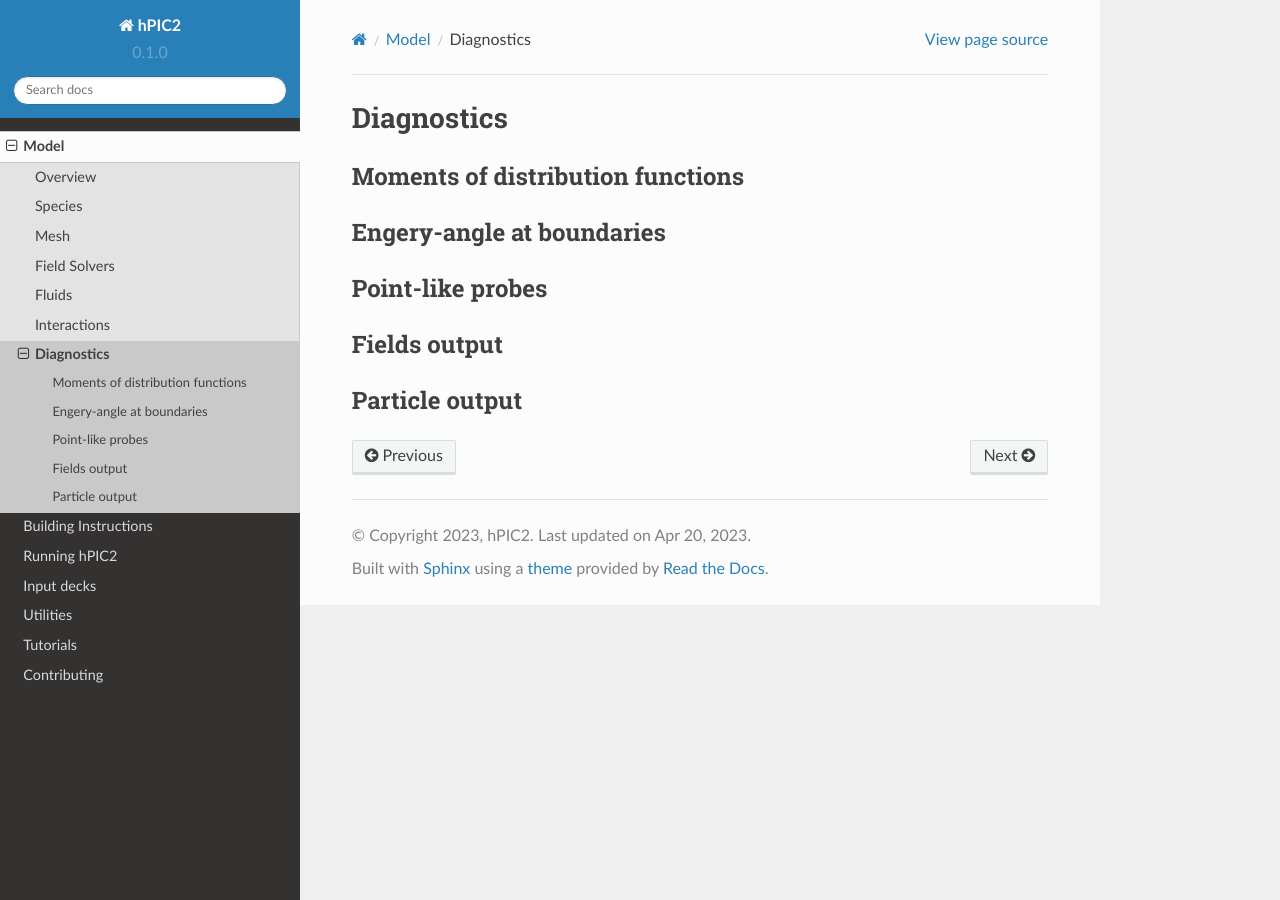
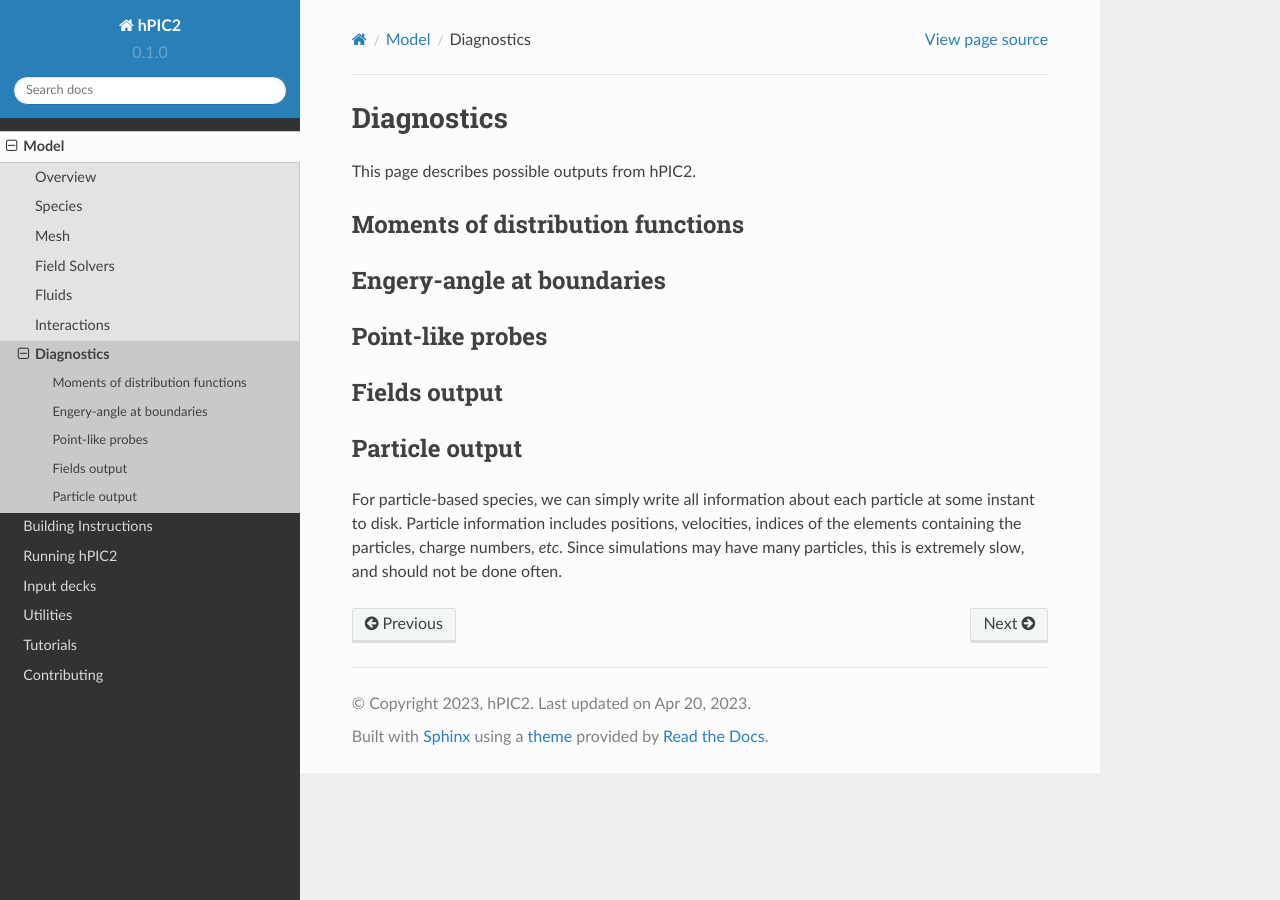
Before and after one commit to lcpp-org/hpic2doc, a Sphinx documentation site: the page built from docs/source/diagnostics.rst, in a window 1280 px wide. Built offline with Sphinx 7.4.7 and the Read the Docs theme 2.0.0, drawn with Linux system fonts in a browser that asks for light colours.

Commit message:
Talk about particle dumps

```diff
--- a/docs/source/diagnostics.rst
+++ b/docs/source/diagnostics.rst
@@ -1,5 +1,7 @@
 Diagnostics
 ===========
+
+This page describes possible outputs from hPIC2.
 
 Moments of distribution functions
 ---------------------------------
@@ -15,3 +17,11 @@ Fields output
 
 Particle output
 ----------------
+
+For particle-based species, we can simply write all information
+about each particle at some instant to disk.
+Particle information includes positions, velocities,
+indices of the elements containing the particles,
+charge numbers, *etc*.
+Since simulations may have many particles,
+this is extremely slow, and should not be done often.
```
